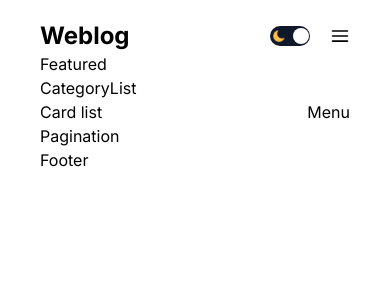
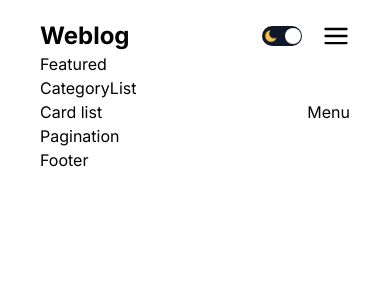
Before and after one commit to alierezayi/Weblog, a Next.js app: page / in a window 390 px wide. Shown: the top 300 px of the page. Built offline with nearby package versions, Linux system fonts and the light colour scheme.

Commit message:
theme / theme context - theme toggle

```diff
--- a/app/layout.tsx
+++ b/app/layout.tsx
@@ -4,6 +4,7 @@ import "./globals.css";
 
 import Header from "@/components/Header";
 import Footer from "@/components/Footer";
+import ThemeContextProvider from "@/context/ThemeContext";
 
 const inter = Inter({ subsets: ["latin"] });
 
@@ -20,6 +21,7 @@ export default function RootLayout({
   return (
     <html lang="en">
       <body className={inter.className}>
+        <ThemeContextProvider>
           <div className="layout-container py-5">
             <div className="wrapper">
               <Header />
@@ -27,6 +29,7 @@ export default function RootLayout({
               <Footer />
             </div>
           </div>
+        </ThemeContextProvider>
       </body>
     </html>
   );
--- a/components/AuthLinks.tsx
+++ b/components/AuthLinks.tsx
@@ -5,9 +5,13 @@ import Link from "next/link";
 
 import { CgMenu } from "react-icons/cg";
 import { LuLogIn, LuLogOut } from "react-icons/lu";
+import { IoClose } from "react-icons/io5";
+
+import { useTheme } from "@/context/ThemeContext";
 
 const AuthLinks = () => {
   const [open, setOpen] = useState(false);
+  const { theme } = useTheme();
 
   return (
     <>
@@ -21,26 +25,35 @@ const AuthLinks = () => {
             Write
           </Link>
           <button className="hidden md:block" onClick={() => {}}>
-            <LuLogOut size={20} className="text-red-500 dark:text-red-400" />
+            <LuLogOut size={20} className="text-red-500" />
           </button>
         </>
       )}
 
       <div
-        className="w-5 h-5 flex flex-col justify-between items-center cursor-pointer md:hidden"
+        className=" flex flex-col justify-between items-center cursor-pointer md:hidden"
         onClick={() => setOpen(!open)}
       >
-        <CgMenu size={20} />
+        <CgMenu size={28} />
       </div>
 
       {open && (
         <div
-          className="absolute top-[100px] left-0 bg-var(--bg) h-[calc(100vh-100px)] w-full flex justify-center
-          items-center flex-col gap-12 text-4xl z-20"
+          className={`fixed inset-0 left-0 h-full w-full flex justify-center backdrop-blur-md
+          items-center flex-col gap-12 text-4xl z-20 ${
+            theme === "dark" ? "" : ""
+          }`}
         >
+          <button className="p-2" onClick={() => setOpen(false)}>
+            <IoClose className="absolute top-5 right-9" />
+          </button>
+
           <Link href="/">Homepage</Link>
-          <Link href="/">About</Link>
-          <Link href="/">Contact</Link>
+
+          <Link href="/about">About</Link>
+
+          <Link href="/contact">Contact</Link>
+
           {status === "unauthenticated" ? (
             <Link href="/login">
               <LuLogIn />
--- a/components/Header.tsx
+++ b/components/Header.tsx
@@ -1,4 +1,3 @@
-import Image from "next/image";
 import Link from "next/link";
 
 import ThemeToggle from "./ThemeToggle";
--- a/components/ThemeToggle.tsx
+++ b/components/ThemeToggle.tsx
@@ -1,16 +1,17 @@
 "use client";
 
-import { useState } from "react";
 import Image from "next/image";
+import { useTheme } from "@/context/ThemeContext";
 
 const ThemeToggle = () => {
-  const [theme] = useState<"dark" | "light">("light");
+  const { theme, toggleTheme } = useTheme();
 
   return (
     <div
       className={`w-10 h-5 rounded-[50px] cursor-pointer flex justify-between items-center px-[2px] relative ${
         theme === "dark" ? "bg-white" : "bg-[#0f172a]"
       }`}
+      onClick={toggleTheme}
     >
       <Image
         src="/images/moon.png"
--- /dev/null
+++ b/context/ThemeContext.tsx
@@ -0,0 +1,70 @@
+"use client";
+
+import React, { useEffect, useState, createContext, useContext } from "react";
+
+type Theme = "light" | "dark";
+
+type ThemeContextProviderProps = {
+  children: React.ReactNode;
+};
+
+type ThemeContextType = {
+  theme: Theme;
+  toggleTheme: () => void;
+};
+
+const ThemeContext = createContext<ThemeContextType | null>(null);
+
+export default function ThemeContextProvider({
+  children,
+}: ThemeContextProviderProps) {
+  const [theme, setTheme] = useState<Theme>("light");
+
+  const toggleTheme = () => {
+    if (theme === "light") {
+      setTheme("dark");
+      window.localStorage.setItem("theme", "dark");
+      document.documentElement.classList.add("dark");
+    } else {
+      setTheme("light");
+      window.localStorage.setItem("theme", "light");
+      document.documentElement.classList.remove("dark");
+    }
+  };
+
+  useEffect(() => {
+    const localTheme = window.localStorage.getItem("theme") as Theme | null;
+
+    if (localTheme) {
+      setTheme(localTheme);
+
+      if (localTheme === "dark") {
+        document.documentElement.classList.add("dark");
+      }
+    } else if (window.matchMedia("(prefers-color-scheme: dark)").matches) {
+      setTheme("dark");
+      document.documentElement.classList.add("dark");
+    }
+  }, []);
+
+  return (
+    <ThemeContext.Provider
+      value={{
+        theme,
+        toggleTheme,
+      }}
+    >
+      {children}
+    </ThemeContext.Provider>
+  );
+}
+
+export function useTheme() {
+  const context = useContext(ThemeContext);
+
+  if (context === null) {
+    throw new Error("useTheme must be used within a ThemeContextProvider");
+  }
+
+  return context;
+}
```
Lines whose indentation alone changed are shown as unchanged.
